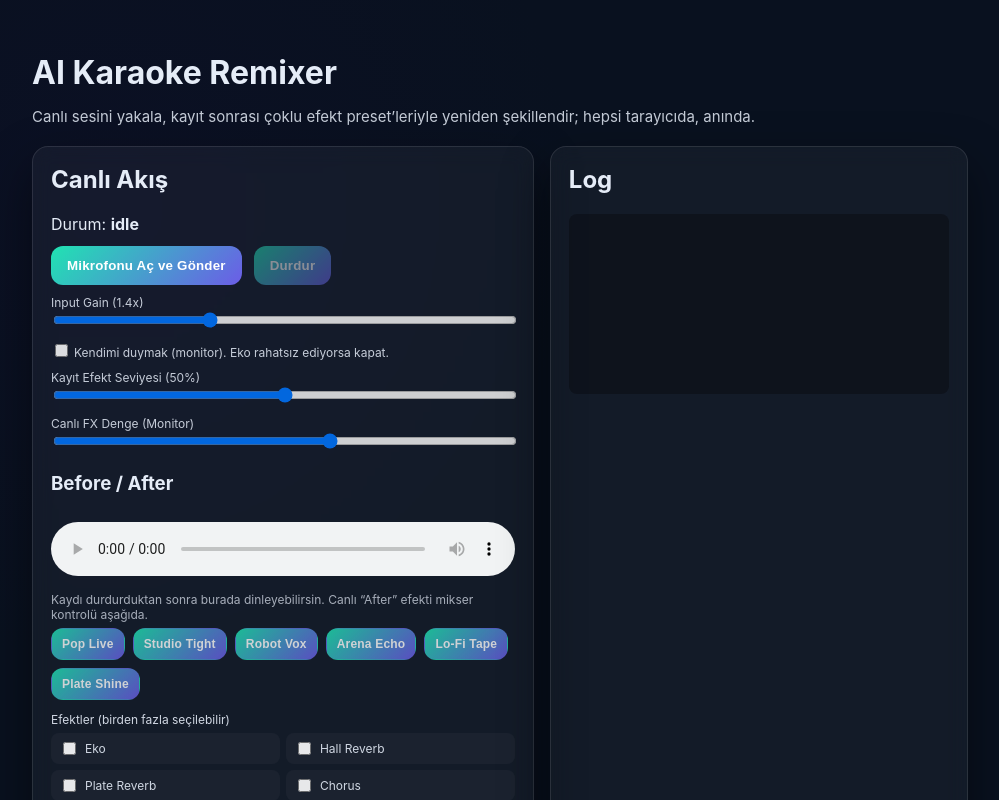
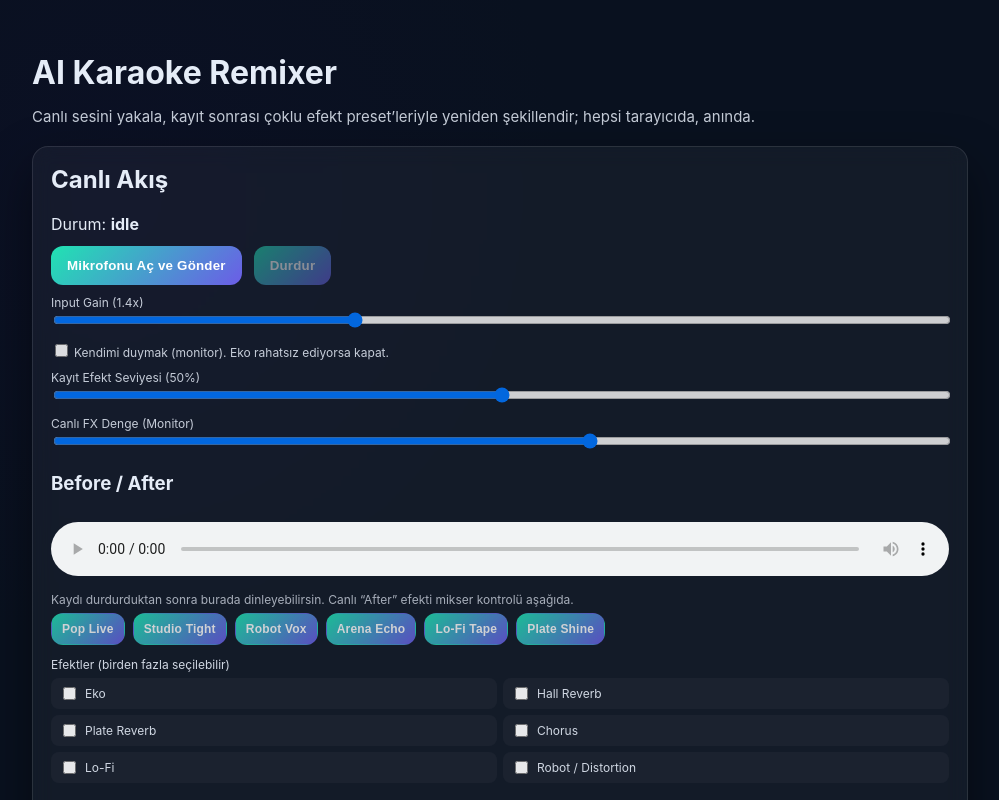
Before and after one commit to iclalsuzann/ai-karaoke-remixer, a Next.js app in the folder frontend/: page / in a window 1280 px wide. Shown: the top 800 px of the page, without its empty margins (140-1139 px from the left). Built offline with nearby package versions, Linux system fonts and the light colour scheme.

Commit message:
Remove log panel and simplify layout

```diff
--- a/frontend/app/page.tsx
+++ b/frontend/app/page.tsx
@@ -505,7 +505,7 @@ export default function Home() {
         Canlı sesini yakala, kayıt sonrası çoklu efekt preset’leriyle yeniden şekillendir; hepsi tarayıcıda, anında.
       </p>
 
-      <div className="grid" style={{ gridTemplateColumns: "1.2fr 1fr" }}>
+      <div className="grid" style={{ gridTemplateColumns: "1fr" }}>
         <section className="card">
           <h2 style={{ marginTop: 0 }}>Canlı Akış</h2>
           <p style={{ marginBottom: 12 }}>
@@ -656,25 +656,6 @@ export default function Home() {
             </p>
           </div>
         </section>
-
-        <section className="card">
-          <h2 style={{ marginTop: 0 }}>Log</h2>
-          <div
-            style={{
-              fontFamily: "monospace",
-              fontSize: 12,
-              whiteSpace: "pre-wrap",
-              background: "rgba(0,0,0,0.3)",
-              padding: 12,
-              borderRadius: 8,
-              minHeight: 180,
-            }}
-          >
-            {log.slice().reverse().map((l, idx) => (
-              <div key={idx}>{l}</div>
-            ))}
-          </div>
-        </section>
       </div>
 
     </main>
```
